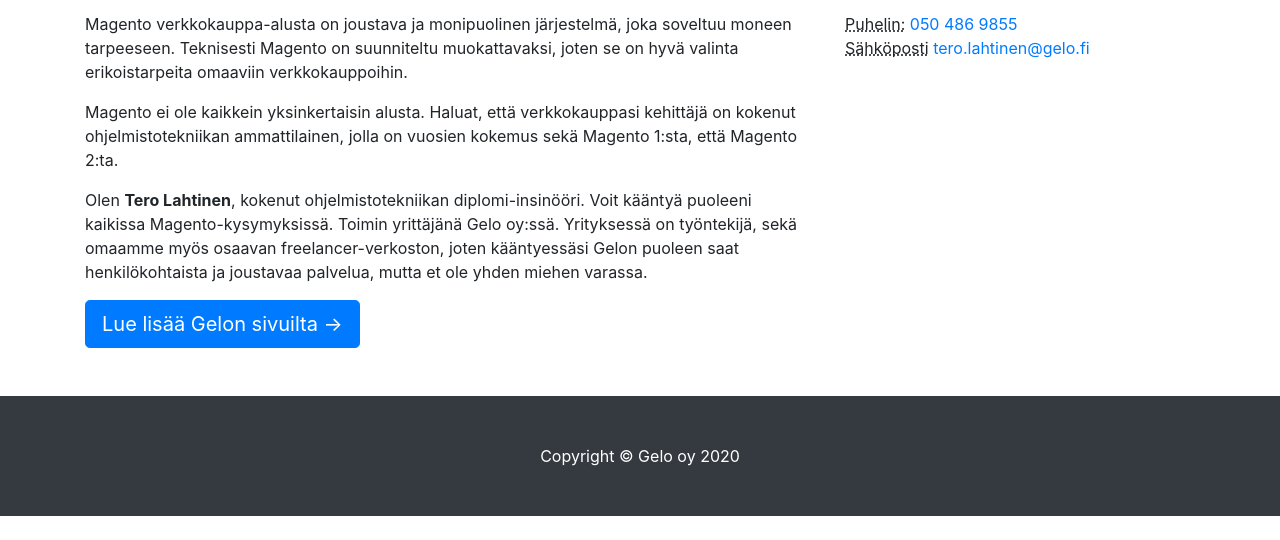
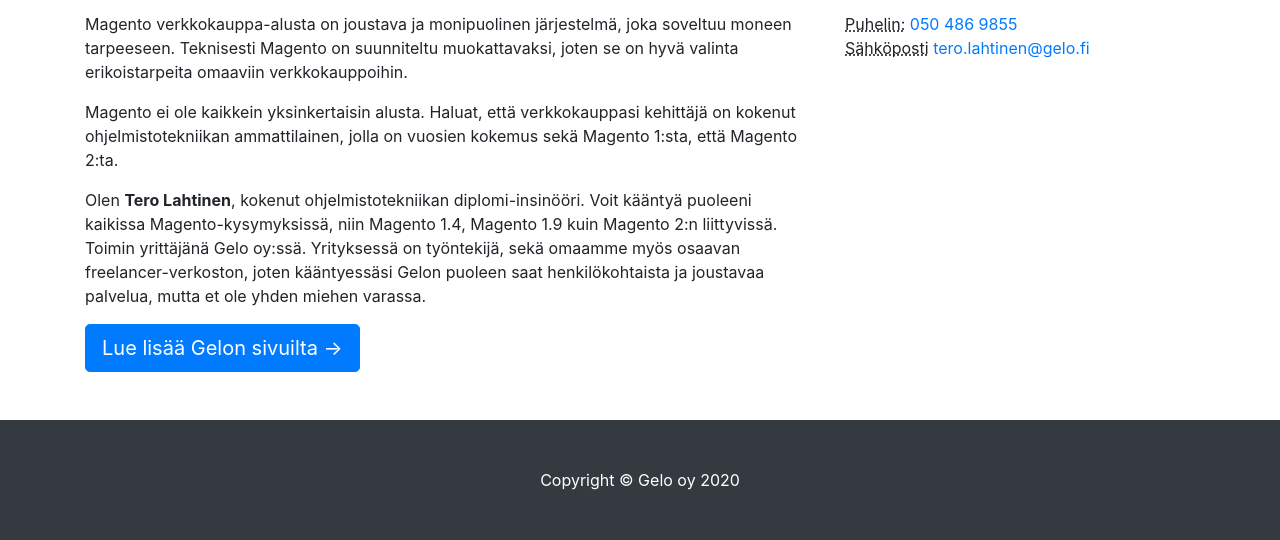
Before and after one commit to terolahtinen/magentokoodari, a website: page index.html in a window 1280 px wide. Shown: the part 528-1068 px from the top of the page. Before the commit the page ends 1044 px from the top, so only its background shows below. Drawn offline with Linux system fonts and the light colour scheme.

Commit message:
added M1.4, M1.9 and M2 mention

```diff
--- a/index.html
+++ b/index.html
@@ -57,7 +57,7 @@
         <hr>
         <p>Magento verkkokauppa-alusta on joustava ja monipuolinen järjestelmä, joka soveltuu moneen tarpeeseen. Teknisesti Magento on suunniteltu muokattavaksi, joten se on hyvä valinta erikoistarpeita omaaviin verkkokauppoihin.</p>
         <p>Magento ei ole kaikkein yksinkertaisin alusta. Haluat, että verkkokauppasi kehittäjä on kokenut ohjelmistotekniikan ammattilainen, jolla on vuosien kokemus sekä Magento 1:sta, että Magento 2:ta. <p>
-        <p>Olen <strong>Tero Lahtinen</strong>, kokenut ohjelmistotekniikan diplomi-insinööri. Voit kääntyä puoleeni kaikissa Magento-kysymyksissä. Toimin yrittäjänä Gelo oy:ssä. Yrityksessä on työntekijä, sekä omaamme myös osaavan freelancer-verkoston, joten kääntyessäsi Gelon puoleen saat henkilökohtaista ja joustavaa palvelua, mutta et ole yhden miehen varassa.</p>
+        <p>Olen <strong>Tero Lahtinen</strong>, kokenut ohjelmistotekniikan diplomi-insinööri. Voit kääntyä puoleeni kaikissa Magento-kysymyksissä, niin Magento 1.4, Magento 1.9 kuin Magento 2:n liittyvissä. Toimin yrittäjänä Gelo oy:ssä. Yrityksessä on työntekijä, sekä omaamme myös osaavan freelancer-verkoston, joten kääntyessäsi Gelon puoleen saat henkilökohtaista ja joustavaa palvelua, mutta et ole yhden miehen varassa.</p>
         <a class="btn btn-primary btn-lg" href="https://www.gelo.fi/">Lue lisää Gelon sivuilta &rarr;</a>
       </div>
       <div class="col-md-4 mb-5">
```
